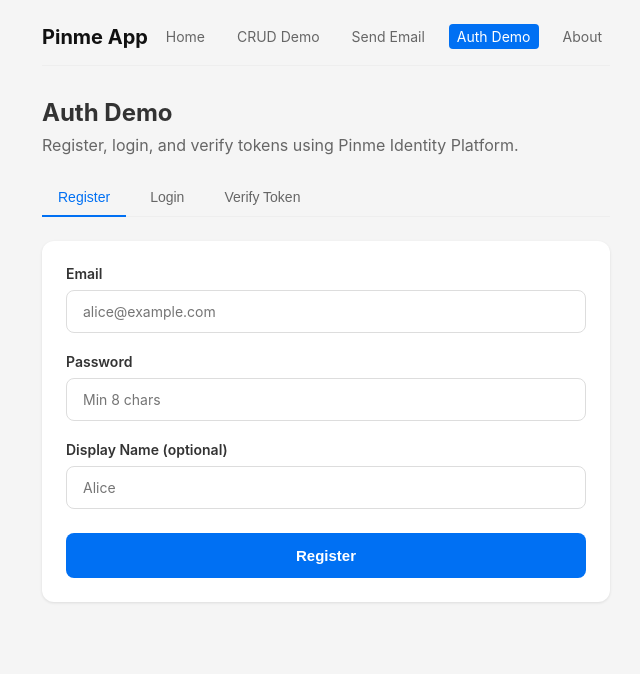
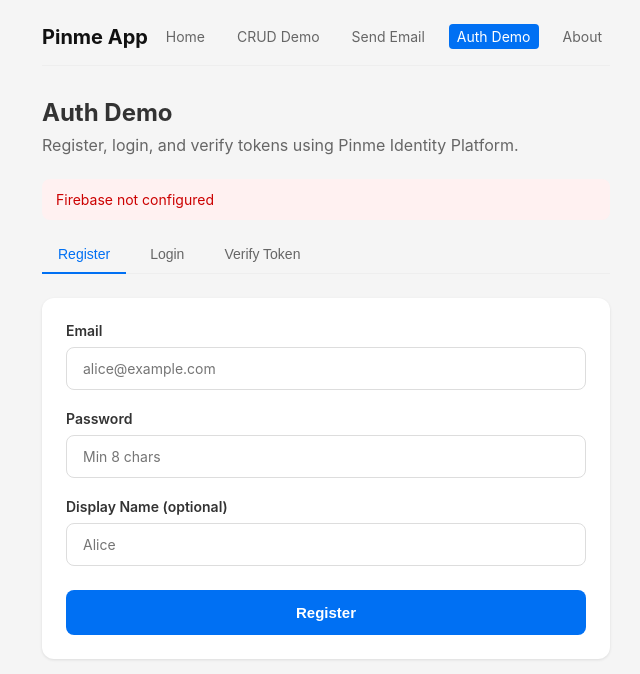
Before and after one commit to glitternetwork/pinme-worker-template, a React (Vite) app in the folder frontend/: page /auth in a window 1280 px wide. Shown: the top 674 px of the page, without its empty margins (314-954 px from the left). Built offline with nearby package versions, Linux system fonts and the light colour scheme; no server answers.

Commit message:
fix: update code

```diff
--- a/frontend/src/pages/Auth/index.tsx
+++ b/frontend/src/pages/Auth/index.tsx
@@ -8,17 +8,28 @@
   type Auth,
 } from 'firebase/auth';
 import Header from '../../components/Header';
+import { public_client_config } from '../../utils/config';
 import { apiFetch } from '../../utils/api';
 
 type Tab = 'register' | 'login' | 'verify';
 
+function normalizePublicConfigValue(value: unknown): string {
+  if (typeof value !== 'string') {
+    return '';
+  }
+
+  const placeholderPrefix = ['__', 'PINME', '_'].join('');
+  const trimmed = value.trim();
+  return trimmed.startsWith(placeholderPrefix) ? '' : trimmed;
+}
+
 // Firebase web config — safe to expose in frontend
-// Fill in these values from your pinme project's auth_config
+// Filled from the Pinme public client config during `pinme create`.
 const FIREBASE_CONFIG = {
-  apiKey: import.meta.env.VITE_FIREBASE_API_KEY as string,
-  authDomain: import.meta.env.VITE_FIREBASE_AUTH_DOMAIN as string,
-  projectId: import.meta.env.VITE_FIREBASE_PROJECT_ID as string,
-  tenantId: import.meta.env.VITE_FIREBASE_TENANT_ID as string,
+  apiKey: normalizePublicConfigValue(public_client_config.auth_api_key),
+  authDomain: normalizePublicConfigValue(public_client_config.auth_domain),
+  projectId: normalizePublicConfigValue(public_client_config.auth_project_id),
+  tenantId: normalizePublicConfigValue(public_client_config.tenant_id),
 };
 
 let firebaseApp: FirebaseApp | null = null;
@@ -161,7 +172,7 @@
           <p>Register, login, and verify tokens using Pinme Identity Platform.</p>
         </section>
 
-        {!firebaseReady && <div className="status error">Firebase not configured — set VITE_FIREBASE_* env vars</div>}
+        {!firebaseReady && <div className="status error">Firebase not configured</div>}
 
         <div className="auth-tabs">
           {(['register', 'login', 'verify'] as Tab[]).map((t) => (
--- a/frontend/src/utils/api.ts
+++ b/frontend/src/utils/api.ts
@@ -8,15 +8,22 @@
 
 type FetchLike = typeof fetch;
 
+const PINME_API_URL_PLACEHOLDER = '__PINME_VITE_API_URL__';
+
 function trimBaseUrl(url: string): string {
   return url.trim().replace(/\/+$/, '');
+}
+
+function normalizeConfiguredValue(value: string | undefined): string {
+  const trimmed = (value ?? '').trim();
+  return trimmed || PINME_API_URL_PLACEHOLDER;
 }
 
 // API Config
 // 请求后端服务器的域名地址 / Backend server domain address
 // 禁止改动 / DO NOT MODIFY
 export function getConfiguredApiBase(env: ApiEnv = import.meta.env): string {
-  return trimBaseUrl(env.VITE_API_URL || '');
+  return trimBaseUrl(normalizeConfiguredValue(env.VITE_API_URL));
 }
 
 export const API = getConfiguredApiBase();
--- a/frontend/src/utils/config.ts
+++ b/frontend/src/utils/config.ts
@@ -1,6 +1,6 @@
 export const public_client_config = {
-  tenant_id: "your-tenant-id",
-  auth_api_key: "your-auth-api-key",
-  auth_domain: "your-project.firebaseapp.com",
-  auth_project_id: "your-project-id",
+  tenant_id: '__PINME_TENANT_ID__',
+  auth_api_key: '__PINME_AUTH_API_KEY__',
+  auth_domain: '__PINME_AUTH_DOMAIN__',
+  auth_project_id: '__PINME_AUTH_PROJECT_ID__',
 };
```
Also changed, not shown: 5 other files (tests, documents, lock files or other folders).
